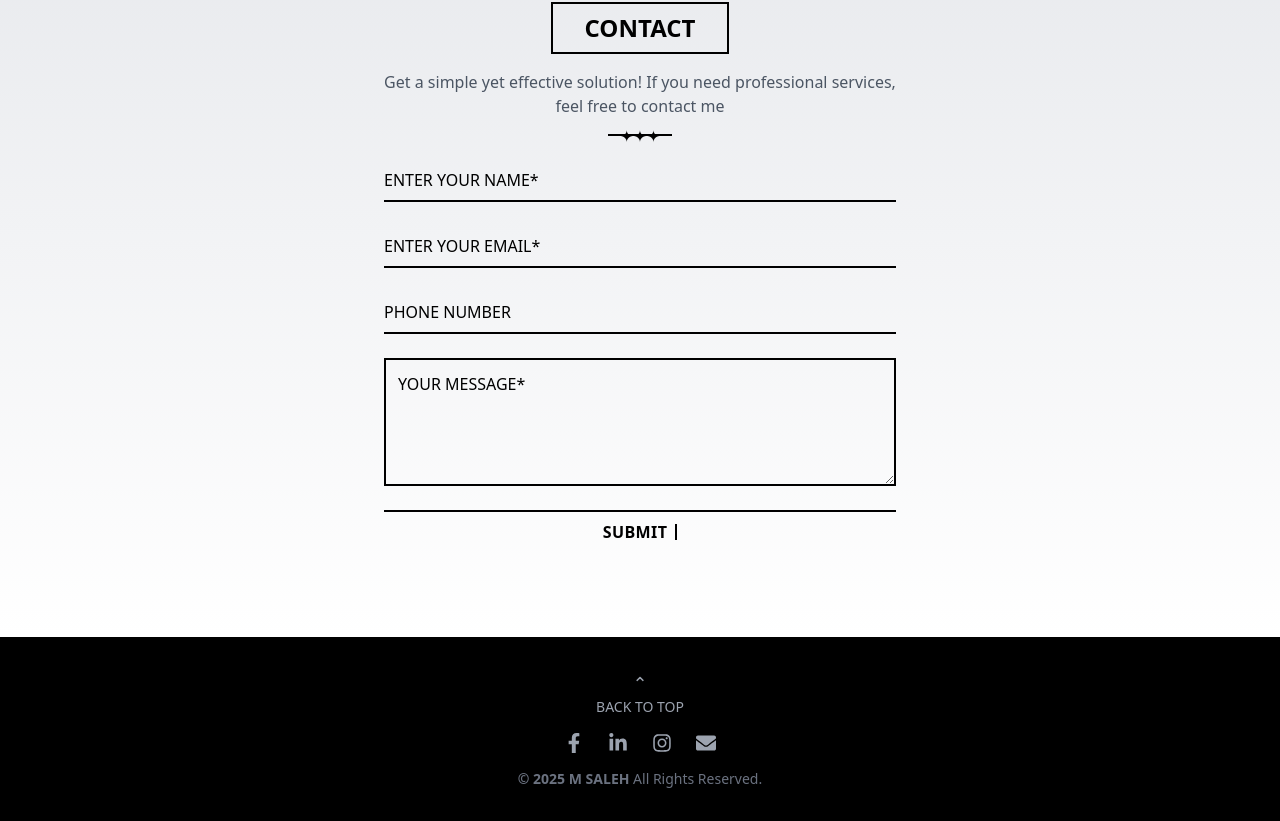
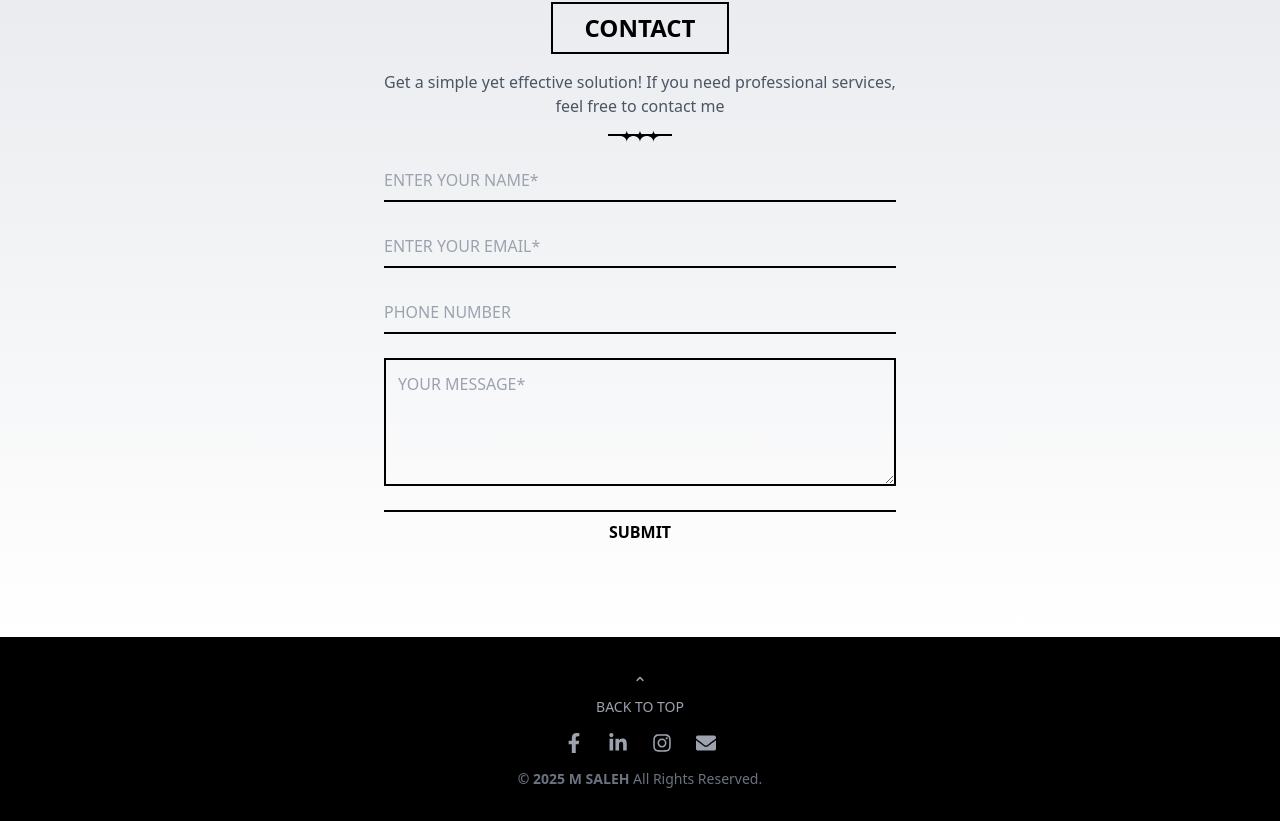
Before and after one commit to salehpaki/my_portfolio, a React (Vite) app: page / in a window 1280 px wide. Shown: the part 4079-4900 px from the top of the page. Built offline with nearby package versions, Linux system fonts and the light colour scheme.

Commit message:
Describe your changes

```diff
--- a/src/components/Contact.jsx
+++ b/src/components/Contact.jsx
@@ -1,53 +1,91 @@
-import React from "react";
+import React, { useRef } from "react";
+import emailjs from "@emailjs/browser";
 
 const Contact = () => {
+  const form = useRef();
+
+  const sendEmail = (e) => {
+    e.preventDefault();
+
+    emailjs
+      .sendForm(
+        "service_la4q594",
+        "template_p21t41d",
+        form.current,
+        "xx6s63HeKGCEUL_dr"
+      )
+      .then(
+        () => {
+          alert("Message sent successfully ✅");
+          form.current.reset();
+        },
+        (error) => {
+          alert("Something went wrong ❌");
+          console.log(error.text);
+        }
+      );
+  };
+
   return (
     <section
-    id="contact"
-    className="min-h-screen flex flex-col items-center justify-center bg-gradient-to-b from-gray-200 to-black-200 px-6">
-      {/* Title */}
-      <h2 className="mt-20 text-xl md:text-2xl font-bold border-2 border-black px-8 py-2 inline-block mb-4">
+      id="contact"
+      className="min-h-screen flex flex-col items-center justify-center bg-gradient-to-b from-gray-200 to-black-200 px-6"
+    >
+      <h2 className="mt-20 text-xl md:text-2xl font-bold border-2 border-black px-8 py-2 mb-4">
         CONTACT
       </h2>
 
-      {/* Subtitle */}
       <p className="text-center text-gray-600 max-w-lg mb-4">
-      Get a simple yet effective solution! If you need professional services, feel free to contact me      </p>
+        Get a simple yet effective solution! If you need professional services,
+        feel free to contact me
+      </p>
 
-      {/* Divider */}
       <div className="mb-6 border-t-2 border-black w-16 mx-auto relative">
-        <span className="absolute -top-3 left-1/2 transform -translate-x-1/2 text-black">&#x2726;&#x2726;&#x2726;</span>
+        <span className="absolute -top-3 left-1/2 -translate-x-1/2 text-black">
+          ✦✦✦
+        </span>
       </div>
 
-      {/* Contact Form */}
-      <form className="w-full max-w-lg flex flex-col space-y-6">
+      <form
+        ref={form}
+        onSubmit={sendEmail}
+        className="w-full max-w-lg flex flex-col space-y-6"
+      >
         <input
           type="text"
+          name="name"
           placeholder="ENTER YOUR NAME*"
-          className="w-full border-b-2 border-black outline-none py-2 text-black placeholder-black bg-transparent"
+          required
+          className="border-b-2 border-black py-2 bg-transparent outline-none"
         />
+
         <input
           type="email"
+          name="email"
           placeholder="ENTER YOUR EMAIL*"
-          className="w-full border-b-2 border-black outline-none py-2 text-black placeholder-black bg-transparent"
+          required
+          className="border-b-2 border-black py-2 bg-transparent outline-none"
         />
+
         <input
           type="text"
+          name="phone"
           placeholder="PHONE NUMBER"
-          className="w-full border-b-2 border-black outline-none py-2 text-black placeholder-black bg-transparent"
+          className="border-b-2 border-black py-2 bg-transparent outline-none"
         />
+
         <textarea
+          name="message"
           placeholder="YOUR MESSAGE*"
-          className="w-full border-2 border-black outline-none p-3 text-black placeholder-black bg-transparent h-32"
-        ></textarea>
+          required
+          className="border-2 border-black p-3 bg-transparent outline-none h-32"
+        />
 
-        {/* Submit Button */}
         <button
           type="submit"
-          className="mt-4 text-black font-semibold tracking-wide border-t-2 border-black py-2 flex items-center justify-center gap-2 hover:opacity-80 transition"
+          className="border-t-2 border-black py-2 font-semibold hover:opacity-80"
         >
           SUBMIT
-          <span className="border-l-2 border-black h-4"></span>
         </button>
       </form>
     </section>
```
